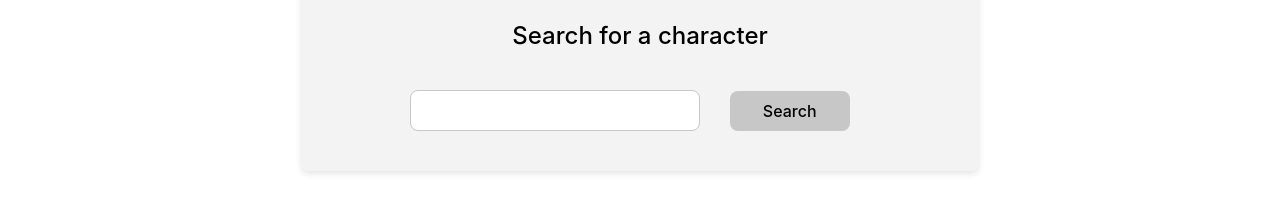
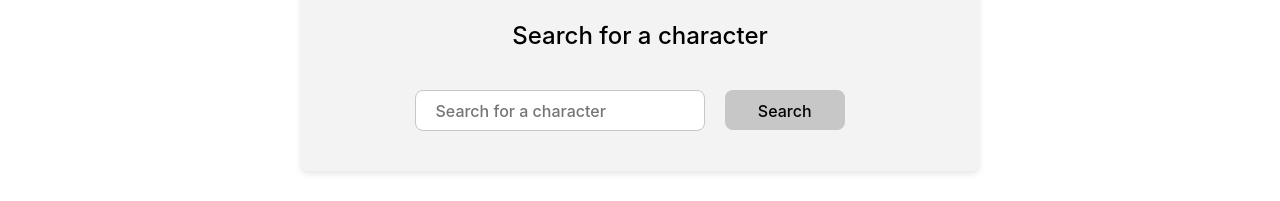
Before and after one commit to andrius-zazeckas/rs-school, a React (Vite) app: page / in a window 1280 px wide. Shown: the part 244-445 px from the top of the page. Built offline with nearby package versions, Linux system fonts and the light colour scheme; no server answers.

Commit message:
fix: searchValue update on every kesytroke

```diff
--- a/src/App.tsx
+++ b/src/App.tsx
@@ -1,6 +1,21 @@
+import { useState } from 'react';
 import './App.css';
+import { SearchContext } from './Components/Context/SearchContext';
 import { MainRouter } from './Components/MainRouter/MainRouter';
 
 export const App = () => {
-  return <MainRouter />;
+  const [searchValue, setSearchValue] = useState('');
+
+  return (
+    <div>
+      <SearchContext.Provider
+        value={{
+          searchValue,
+          setSearchValue,
+        }}
+      >
+        <MainRouter />
+      </SearchContext.Provider>
+    </div>
+  );
 };
--- /dev/null
+++ b/src/Components/Context/SearchContext.tsx
@@ -0,0 +1,11 @@
+import { createContext } from 'react';
+
+export type TSearchContext = {
+  searchValue: string;
+  setSearchValue: (value: string) => void;
+};
+
+export const SearchContext = createContext<TSearchContext>({
+  searchValue: '',
+  setSearchValue: () => {},
+});
--- a/src/Components/Results/Results.tsx
+++ b/src/Components/Results/Results.tsx
@@ -1,8 +1,9 @@
-import { useState, useEffect, FC } from 'react';
+import { useState, useEffect, FC, useContext } from 'react';
 import './Results.css';
 import { useNavigate, useSearchParams } from 'react-router-dom';
 import { Person } from '../Person/Person';
 import { getPeopleData } from '../../api/getPeopleData';
+import { SearchContext } from '../Context/SearchContext';
 
 export type TPerson = {
   name: string;
@@ -10,12 +11,8 @@ export type TPerson = {
   eye_color: string;
 };
 
-type Props = {
-  searchValue: string;
-  onSearchChange: (value: string) => void;
-};
-
-export const Results: FC<Props> = ({ searchValue }) => {
+export const Results: FC = () => {
+  const { searchValue, setSearchValue } = useContext(SearchContext);
   const [next, setNext] = useState<boolean>(false);
   const [previous, setPrevious] = useState<boolean>(false);
   const [people, setPeople] = useState<TPerson[]>([]);
@@ -33,6 +30,13 @@ export const Results: FC<Props> = ({ searchValue }) => {
     navigate(`/`);
     setPersonDetails(null);
   }, [pageSize, navigate]);
+
+  const savedSearchValue = localStorage.getItem('searchValue');
+  useEffect(() => {
+    if (savedSearchValue) {
+      setSearchValue(savedSearchValue);
+    }
+  }, []);
 
   const page = searchParams.get('page');
 
--- a/src/Components/Search/Search.tsx
+++ b/src/Components/Search/Search.tsx
@@ -1,32 +1,33 @@
-import { ChangeEvent, useState } from 'react';
+import { ChangeEvent, useContext, useState } from 'react';
 import './Search.css';
+import { SearchContext } from '../Context/SearchContext';
 
-type SearchProps = {
-  searchValue: string;
-  onSearchChange: (value: string) => void;
-};
+export const Search = () => {
+  const { setSearchValue } = useContext(SearchContext);
+  const [inputValue, setInputValue] = useState('');
 
-export const Search = (props: SearchProps) => {
-  const [searchValue, setSearchValue] = useState(() => {
-    const savedSearchValue = localStorage.getItem('searchValue');
-    return savedSearchValue || props.searchValue;
-  });
-
-  const handleSearchValueChange = (e: ChangeEvent<HTMLInputElement>) => {
-    setSearchValue(e.target.value);
+  const handleSearch = (e: React.FormEvent<HTMLFormElement>) => {
+    e.preventDefault();
+    setSearchValue(inputValue.trim());
+    localStorage.setItem('searchValue', inputValue.trim());
   };
 
-  const handleSearch = () => {
-    localStorage.setItem('searchValue', searchValue.trim());
-    props.onSearchChange(searchValue);
+  const handleInputChange = (e: ChangeEvent<HTMLInputElement>) => {
+    setInputValue(e.target.value);
   };
 
   return (
     <div className="search">
       <h3>Search for a character</h3>
       <div className="search-bar">
-        <input value={searchValue} onChange={handleSearchValueChange} />
-        <button onClick={handleSearch}>Search</button>
+        <form onSubmit={handleSearch}>
+          <input
+            value={inputValue}
+            onChange={handleInputChange}
+            placeholder="Search for a character"
+          />
+          <button>Search</button>
+        </form>
       </div>
     </div>
   );
--- a/src/Pages/Home/Home.tsx
+++ b/src/Pages/Home/Home.tsx
@@ -5,14 +5,7 @@ import { Results } from '../../Components/Results/Results';
 type HomeProps = object;
 
 export const Home: FC<HomeProps> = () => {
-  const [searchValue, setSearchValue] = useState<string | ''>(
-    localStorage.getItem('searchValue') || ''
-  );
   const [error, setError] = useState(false);
-
-  const handleSearchChange = (value: string) => {
-    setSearchValue(value);
-  };
 
   const throwNewError = () => {
     setError(true);
@@ -25,8 +18,8 @@ export const Home: FC<HomeProps> = () => {
   return (
     <div className="wrapper">
       <button onClick={throwNewError}>Error test button</button>
-      <Search onSearchChange={handleSearchChange} searchValue={searchValue} />
-      <Results searchValue={searchValue} onSearchChange={handleSearchChange} />
+      <Search />
+      <Results />
     </div>
   );
 };
--- a/src/api/getPeopleData.ts
+++ b/src/api/getPeopleData.ts
@@ -55,7 +55,8 @@ export const getPeopleData = ({
         newSearchParams.set('search.name', searchValue);
         navigate(`?search.name=${searchValue}`);
         setResultsCounter(data.results.length);
-      } else {
+      }
+      if (searchValue === '') {
         newSearchParams.delete('search.name');
         setResultsCounter(data.total);
       }
@@ -63,6 +64,9 @@ export const getPeopleData = ({
       if (page === '0' || !page) {
         newSearchParams.delete('page');
       }
+
+      newUrl.search = newSearchParams.toString();
+      window.history.pushState({}, '', newUrl);
     })
     .catch((error) => {
       console.error('Error fetching data:', error);
```
